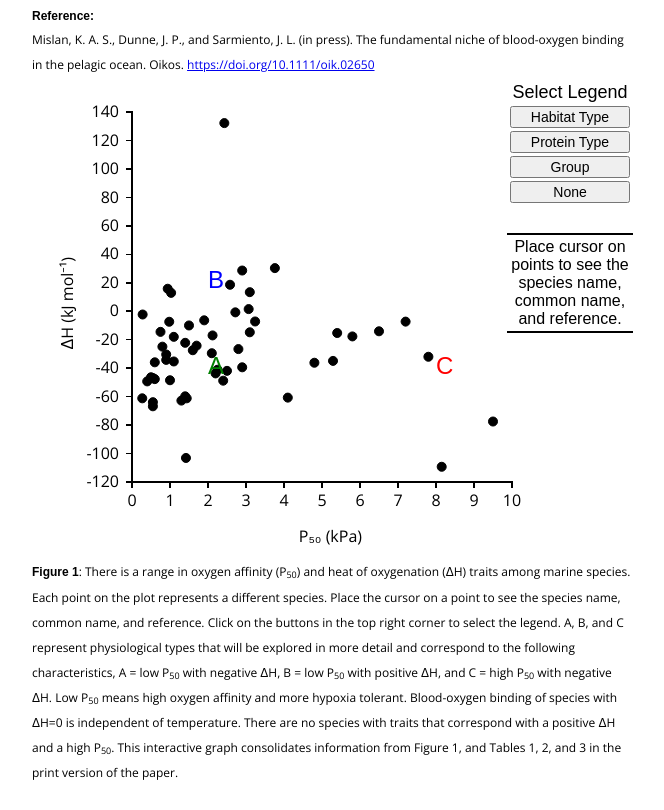
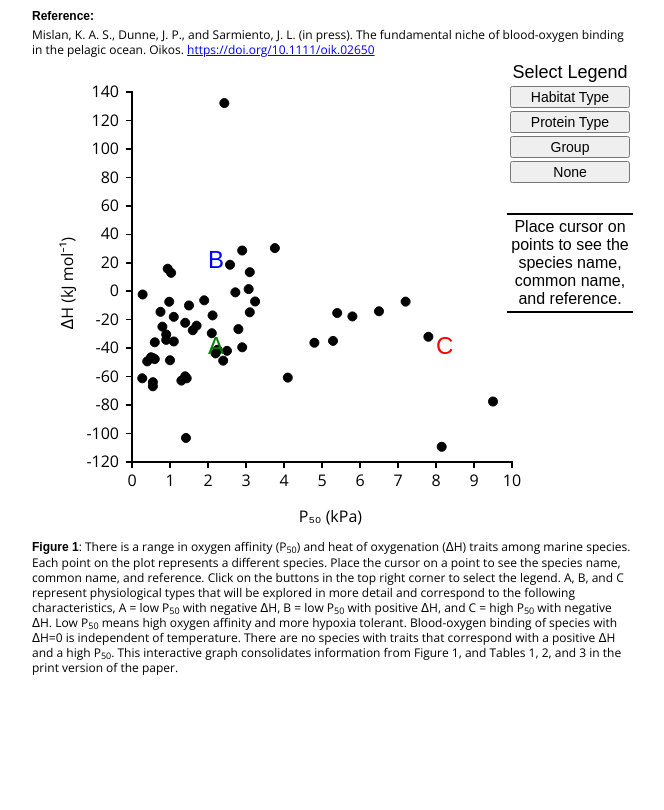
Before and after one commit to kallisons/oik.02650, a plain HTML site: page index.html in a window 1280 px wide. Shown: the whole page, without its empty margins (308-972 px from the left). Drawn offline with nearby package versions, Linux system fonts and the light colour scheme; a web font is replaced by a local one.

Commit message:
update css

```diff
--- a/css/style.css
+++ b/css/style.css
@@ -17,7 +17,7 @@ body {
 
 p {
   margin: 5px 0;
-  line-height: 25px;
+  line-height: 15px;
 }
 
 b {
@@ -56,7 +56,6 @@ sub {
   margin-right:auto;
   padding-left: 7px;
   padding-right: 7px;
-
 }
 
 .boxreference h1 {
```
